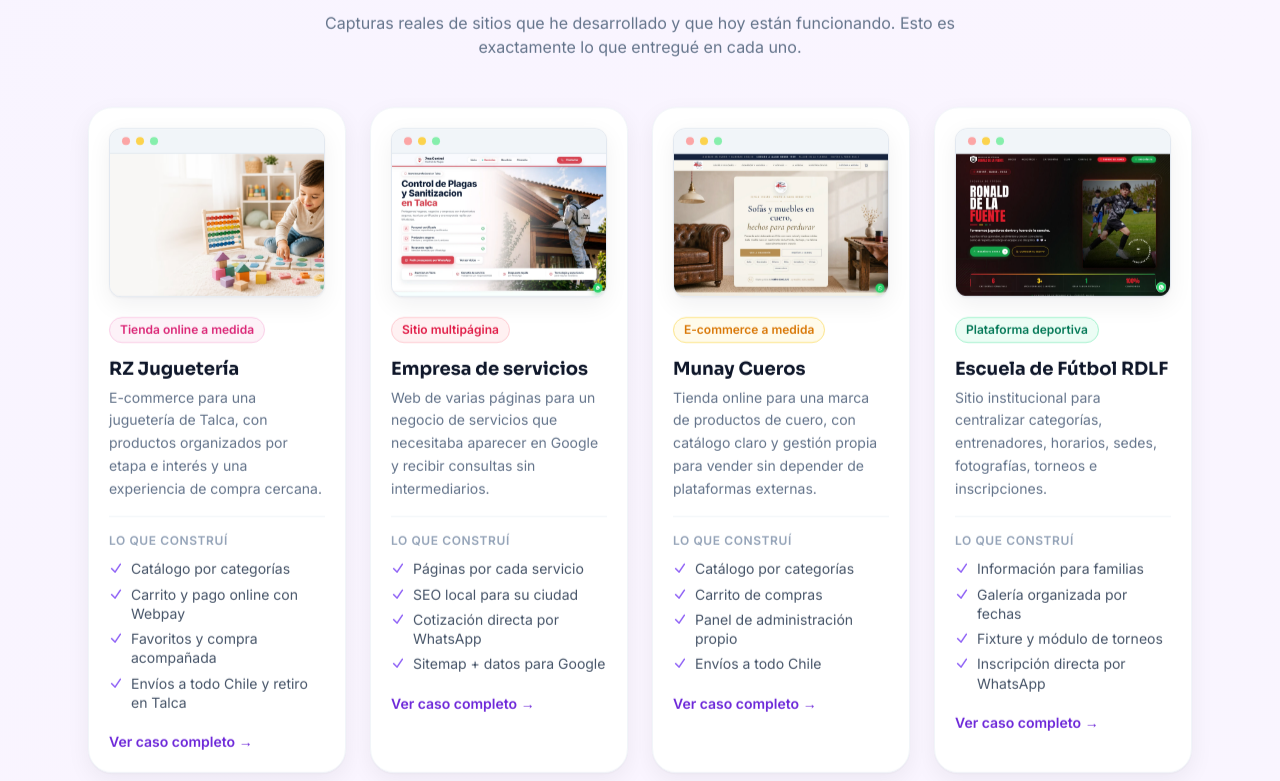
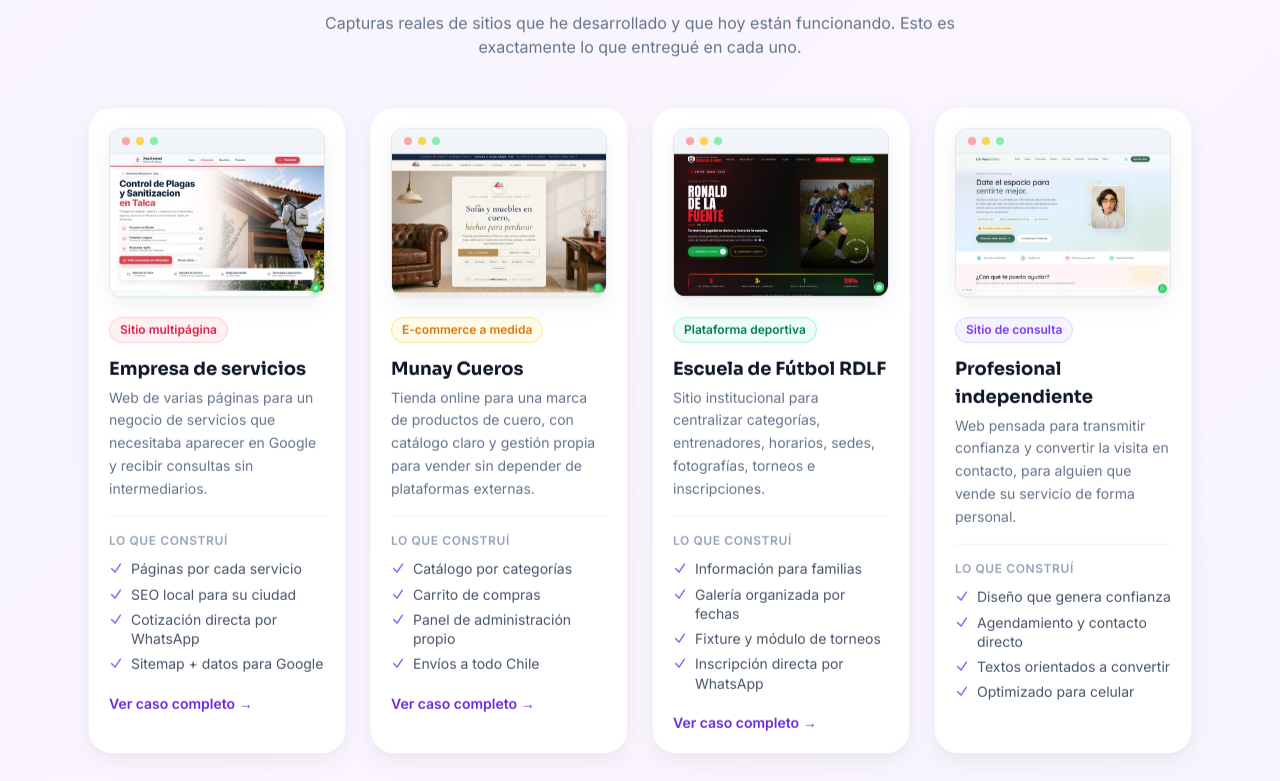
Before and after one commit to ventasconfianza100-max/luis-reyes-webs-cloudflare, a React (Vite) app: page / in a window 1280 px wide. Shown: the part 2299-3080 px from the top of the page. Built offline with nearby package versions, Linux system fonts and the light colour scheme.

Commit message:
Revert "Agrega proyecto RZ Jugueteria al portafolio"
This reverts commit 68bd60094c3138eed2863028488758bcadd370c3.

```diff
--- a/src/App.jsx
+++ b/src/App.jsx
@@ -109,8 +109,6 @@ export default function App({ initialPath }) {
     content = <><Navbar onNavigate={navigateTo} /><RealBusinessCasePage kind="munay" onNavigate={navigateTo} /><Footer onNavigate={navigateTo} /></>
   } else if (path === '/proyectos-empresas/escuela-futbol-ronald-de-la-fuente') {
     content = <><Navbar onNavigate={navigateTo} /><RealBusinessCasePage kind="rdlf" onNavigate={navigateTo} /><Footer onNavigate={navigateTo} /></>
-  } else if (path === '/proyectos-empresas/rz-jugueteria') {
-    content = <><Navbar onNavigate={navigateTo} /><RealBusinessCasePage kind="rz" onNavigate={navigateTo} /><Footer onNavigate={navigateTo} /></>
   } else if (path === '/proyectos') {
     content = <ProjectsPage onNavigate={navigateTo} />
   } else if (path === '/proyectos-empresas') {
--- a/src/components/BusinessProjectsPage.jsx
+++ b/src/components/BusinessProjectsPage.jsx
@@ -1,9 +1,4 @@
 const projects = [
-  {
-    href: '/proyectos-empresas/rz-jugueteria',
-    title: 'RZ Juguetería',
-    category: 'E-commerce real',
-  },
   {
     href: '/proyectos-empresas/munay-cueros',
     title: 'Tienda online Munay Cueros',
--- a/src/components/ProjectsShowcase.jsx
+++ b/src/components/ProjectsShowcase.jsx
@@ -1,17 +1,6 @@
 import Section from './Section'
 
 const projects = [
-  {
-    name: 'RZ Juguetería',
-    type: 'Tienda online a medida',
-    result:
-      'E-commerce para una juguetería de Talca, con productos organizados por etapa e interés y una experiencia de compra cercana.',
-    built: ['Catálogo por categorías', 'Carrito y pago online con Webpay', 'Favoritos y compra acompañada', 'Envíos a todo Chile y retiro en Talca'],
-    image: '/portfolio-rz-jugueteria.avif',
-    alt: 'Tienda online RZ Juguetería con juguetes, material sensorial y productos educativos',
-    chip: 'bg-pink-50 text-pink-600 border-pink-200',
-    href: '/proyectos-empresas/rz-jugueteria',
-  },
   {
     name: 'Empresa de servicios',
     type: 'Sitio multipágina',
--- a/src/components/RealBusinessCasePage.jsx
+++ b/src/components/RealBusinessCasePage.jsx
@@ -1,17 +1,4 @@
 const cases = {
-  rz: {
-    eyebrow: 'Caso real · E-commerce',
-    title: 'Tienda online para RZ Juguetería',
-    intro: 'Una tienda online cercana y fácil de explorar para una juguetería de Talca, con productos pensados para jugar, aprender y acompañar distintas etapas del desarrollo.',
-    challenge: 'RZ necesitaba ordenar un catálogo amplio de juguetes, recursos sensoriales y materiales educativos, ayudando a las familias a encontrar el producto adecuado y comprar con confianza.',
-    solution: ['Catálogo organizado por categorías: juguetes, sensoriales, educativos, bebés y creatividad.', 'Filtros y secciones guiadas por objetivos como calma, aprendizaje, movimiento e imaginación.', 'Carrito de compras, favoritos y pago online seguro con Webpay.', 'Opciones de envío a todo Chile y retiro gratuito en la tienda de Talca.', 'Compra acompañada por WhatsApp y contenido para orientar a las familias.', 'Publicación y despliegue en Cloudflare Workers.'],
-    stack: ['JavaScript', 'E-commerce', 'Webpay', 'Diseño adaptable', 'Cloudflare Workers'],
-    result: 'Una experiencia de compra completa que combina catálogo, orientación y operación local: las familias pueden explorar, pagar online y elegir despacho o retiro en Talca.',
-    publicUrl: 'https://rzjugueteria.psi-luisreyes.workers.dev/',
-    serviceHref: '/tienda-online-chile',
-    serviceLabel: 'Ver servicio de tienda online',
-    whatsapp: 'Hola Luis, vi el caso de RZ Juguetería y quiero cotizar una tienda online para mi negocio.',
-  },
   munay: {
     eyebrow: 'Caso real · E-commerce',
     title: 'Tienda online para Munay Cueros',
--- a/src/seo.js
+++ b/src/seo.js
@@ -86,11 +86,6 @@ export const metaByPath = {
     title: 'Web para Escuela de Fútbol en Curicó | Caso RDLF',
     description:
       'Caso real de desarrollo web para la Escuela de Fútbol Ronald De La Fuente: categorías, horarios, sedes, entrenadores, galería, torneos e inscripción por WhatsApp.',
-  },
-  '/proyectos-empresas/rz-jugueteria': {
-    title: 'Tienda Online para RZ Juguetería | Caso de e-commerce en Talca',
-    description:
-      'Caso real de desarrollo web para RZ Juguetería: catálogo de juguetes y recursos educativos, carrito, favoritos, Webpay, envíos a Chile y retiro en Talca.',
   },
   '/agenda': {
     title: 'Agenda una reunión — Meet, Zoom o WhatsApp | Luis Reyes Castro',
@@ -311,7 +306,6 @@ const breadcrumbLabels = {
   '/proyectos-empresas/clinica-centro-atencion': 'Clínica y centro de atención',
   '/proyectos-empresas/munay-cueros': 'Tienda online Munay Cueros',
   '/proyectos-empresas/escuela-futbol-ronald-de-la-fuente': 'Web Escuela de Fútbol RDLF',
-  '/proyectos-empresas/rz-jugueteria': 'Tienda online RZ Juguetería',
   '/agenda': 'Agenda una reunión',
   '/blog': 'Blog',
 }
@@ -464,7 +458,7 @@ export function jsonLdFor(path) {
     })
   }
 
-  if (path === '/proyectos-empresas/munay-cueros' || path === '/proyectos-empresas/escuela-futbol-ronald-de-la-fuente' || path === '/proyectos-empresas/rz-jugueteria') {
+  if (path === '/proyectos-empresas/munay-cueros' || path === '/proyectos-empresas/escuela-futbol-ronald-de-la-fuente') {
     schemas.push({
       '@context': 'https://schema.org',
       '@type': 'CreativeWork',
```
Also changed, not shown: public/portfolio-rz-jugueteria.avif (deleted).
